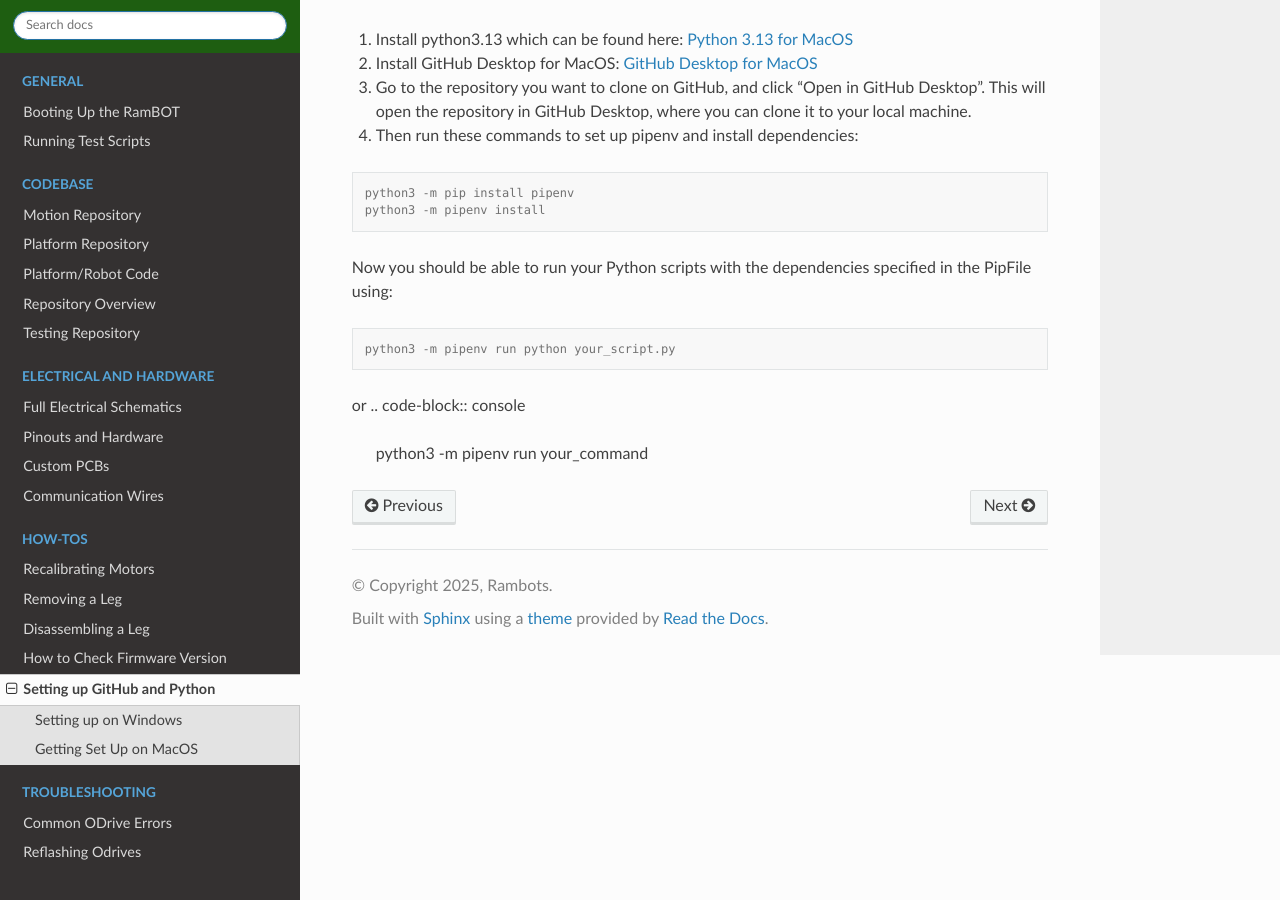
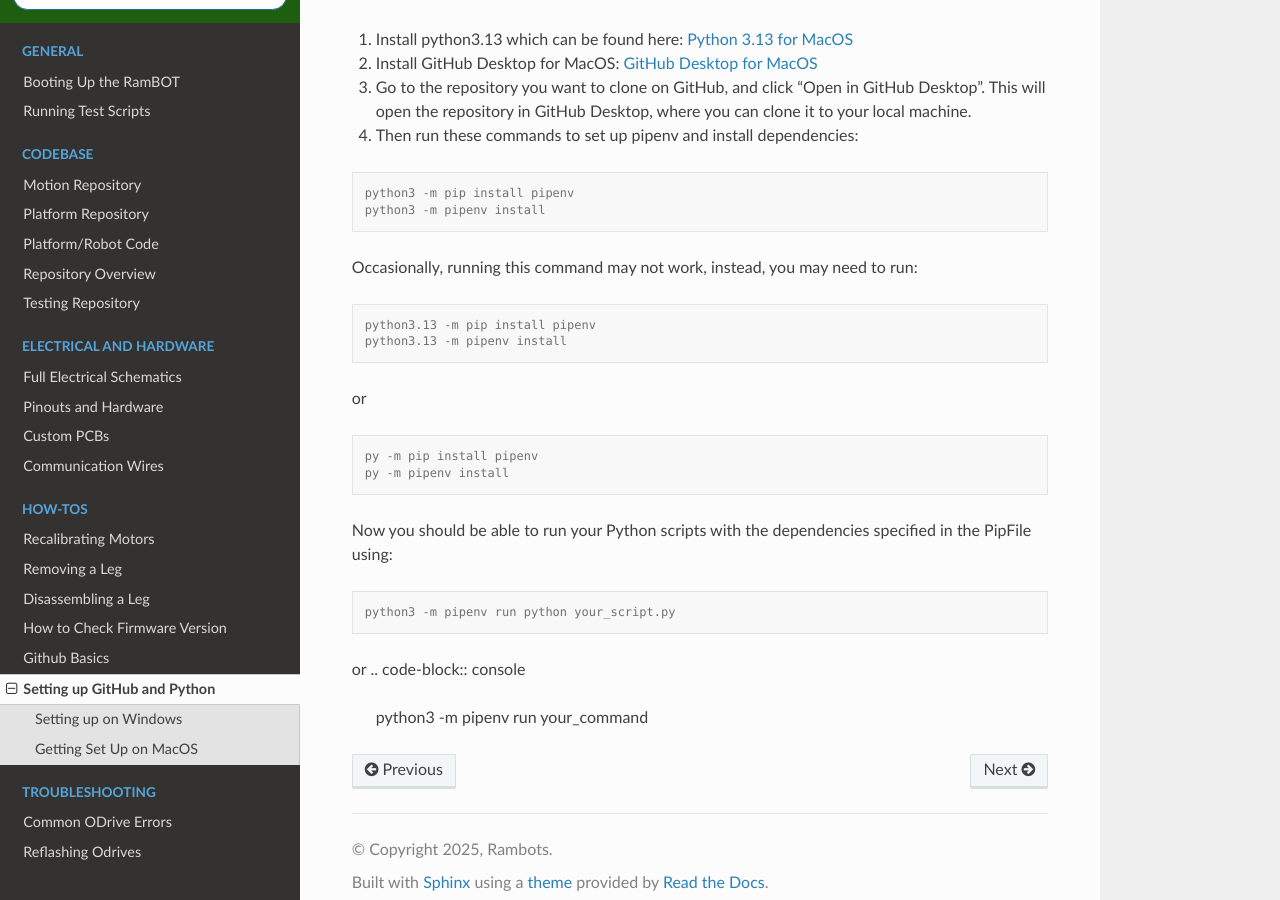
Before and after one commit to RAMBotsCSU/RamBots-Documentation, a Sphinx documentation site: the page built from source/github-python.rst, in a window 1280 px wide and 900 px high, scrolled down 689 px. Built offline with Sphinx 7.4.7 and the Read the Docs theme 3.1.0, drawn with Linux system fonts in a browser that asks for light colours.

Commit message:
Better Github Guides

```diff
--- a/source/github-python.rst
+++ b/source/github-python.rst
@@ -42,6 +42,20 @@ The process for getting GitHub and Python working on MacOS is similar to Windows
    python3 -m pip install pipenv
    python3 -m pipenv install
 
+Occasionally, running this command may not work, instead, you may need to run:
+
+.. code-block:: console
+
+   python3.13 -m pip install pipenv
+   python3.13 -m pipenv install
+
+or
+
+.. code-block:: console
+
+   py -m pip install pipenv
+   py -m pipenv install
+
 Now you should be able to run your Python scripts with the dependencies specified in the PipFile using:
 
 .. code-block:: console
--- a/source/index.rst
+++ b/source/index.rst
@@ -14,7 +14,7 @@ Everything you need to know about building, using, and troubleshooting the RamBO
 
 `Homepage <https://projects-web.engr.colostate.edu/ece-sr-design/AY25/RamBOTs/>`__
 
-`GitHub <https://www.sphinx-doc.org/en/master/usage/restructuredtext/index.html>`__
+`GitHub <https://github.com/RAMBotsCSU>`__
 
 `YouTube <https://www.youtube.com/@RamBOTsCSU>`__
 
@@ -56,6 +56,7 @@ Everything you need to know about building, using, and troubleshooting the RamBO
    leg_removal
    leg_disassembly
    check_firmware
+   github-basics
    github-python
 
 .. toctree::
```
Also changed, not shown: source/github-basics.rst (added, +84 -0 lines), source/github-images/image000.png (added).
